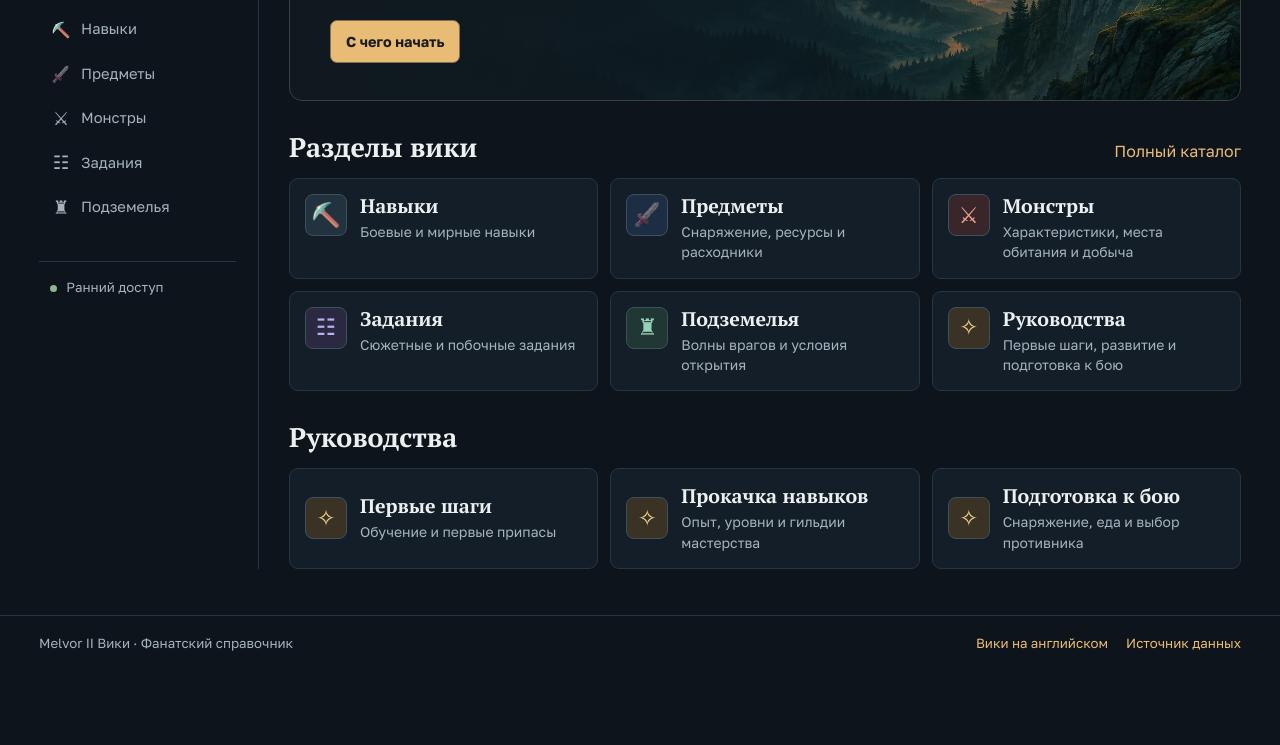
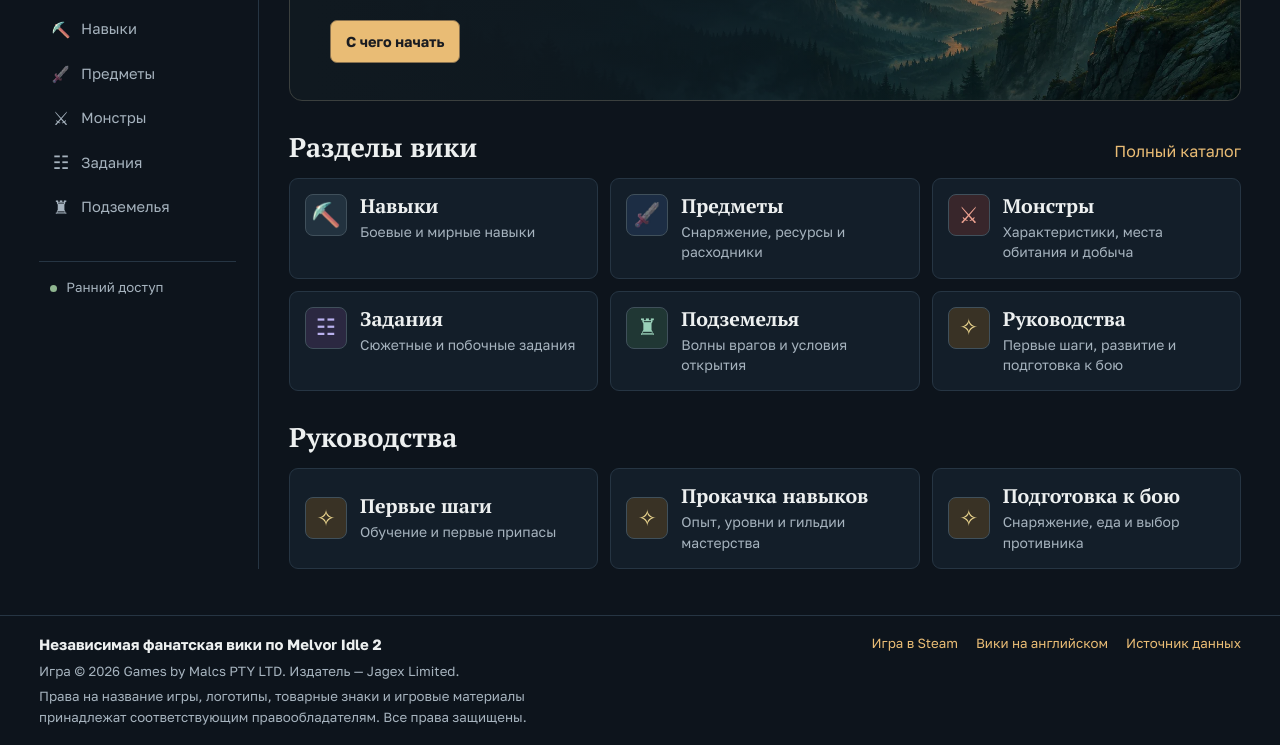
Before and after one commit to Whileloveless/Whileloveless-melvor-2-wiki-ru, a plain HTML site: page dist/index.html in a window 1280 px wide. Shown: the part 317-1062 px from the top of the page. Before the commit the page ends 988 px from the top, so only its background shows below. Drawn offline with Linux system fonts and the light colour scheme.

Commit message:
Credit Melvor Idle 2 rights holders in the fan wiki footer

```diff
--- a/dist/index.html
+++ b/dist/index.html
@@ -38,7 +38,18 @@
 </nav><div class="sidebar-foot"><span></span> Ранний доступ</div></aside>
 <main id="main"></main>
 </div>
-<footer class="footer"><span>Melvor II Вики · Фанатский справочник</span><div class="footer-links"><a href="https://melvor2wiki.github.io/#" target="_blank" rel="noopener">Вики на английском</a><a href="https://github.com/melvor2wiki/melvor2wiki.github.io" target="_blank" rel="noopener">Источник данных</a></div></footer>
+<footer class="footer">
+  <div class="footer-notice">
+    <strong>Независимая фанатская вики по Melvor Idle 2</strong>
+    <p>Игра © 2026 Games by Malcs PTY LTD. Издатель — Jagex Limited.</p>
+    <p>Права на название игры, логотипы, товарные знаки и игровые материалы принадлежат соответствующим правообладателям. Все права защищены.</p>
+  </div>
+  <div class="footer-links">
+    <a href="https://store.steampowered.com/app/3218350/Melvor_Idle_2_A_RuneScape_Adventure/" target="_blank" rel="noopener">Игра в Steam</a>
+    <a href="https://melvor2wiki.github.io/#" target="_blank" rel="noopener">Вики на английском</a>
+    <a href="https://github.com/melvor2wiki/melvor2wiki.github.io" target="_blank" rel="noopener">Источник данных</a>
+  </div>
+</footer>
 <dialog id="suggestion" aria-labelledby="suggestion-title">
 <div class="suggestion-head"><h2 id="suggestion-title">Предложить правку</h2><button id="close-suggestion" class="close-suggestion" type="button" aria-label="Закрыть">×</button></div>
 <p id="suggestion-page" class="muted"></p>
--- a/dist/style.css
+++ b/dist/style.css
@@ -26,7 +26,10 @@ h1,h2,h3{font-family:var(--serif);line-height:1.23}h1{font-size:clamp(2rem,4vw,3
 .glyph .entity-icon,.sidebar .entity-icon{margin:0}
 .glyph .entity-icon{--icon-size:1.7rem}
 .sidebar .entity-icon{--icon-size:1.15rem}
-.footer-links{display:flex;flex-wrap:wrap;gap:6px 18px}
+.footer-notice{max-width:68ch}
+.footer-notice strong{color:var(--ink);font-size:.93rem}
+.footer-notice p{margin:4px 0 0}
+.footer-links{display:flex;flex-wrap:wrap;align-content:flex-start;gap:6px 18px}
 #suggestion{width:min(500px,calc(100% - 28px));max-height:calc(100% - 28px);padding:23px;background:#131e29;color:var(--ink);border:1px solid #475565;border-radius:12px;box-shadow:0 18px 70px #0009}
 #suggestion::backdrop{background:#080d14c4}
 .suggestion-head{display:flex;justify-content:space-between;align-items:center;gap:16px}
```
